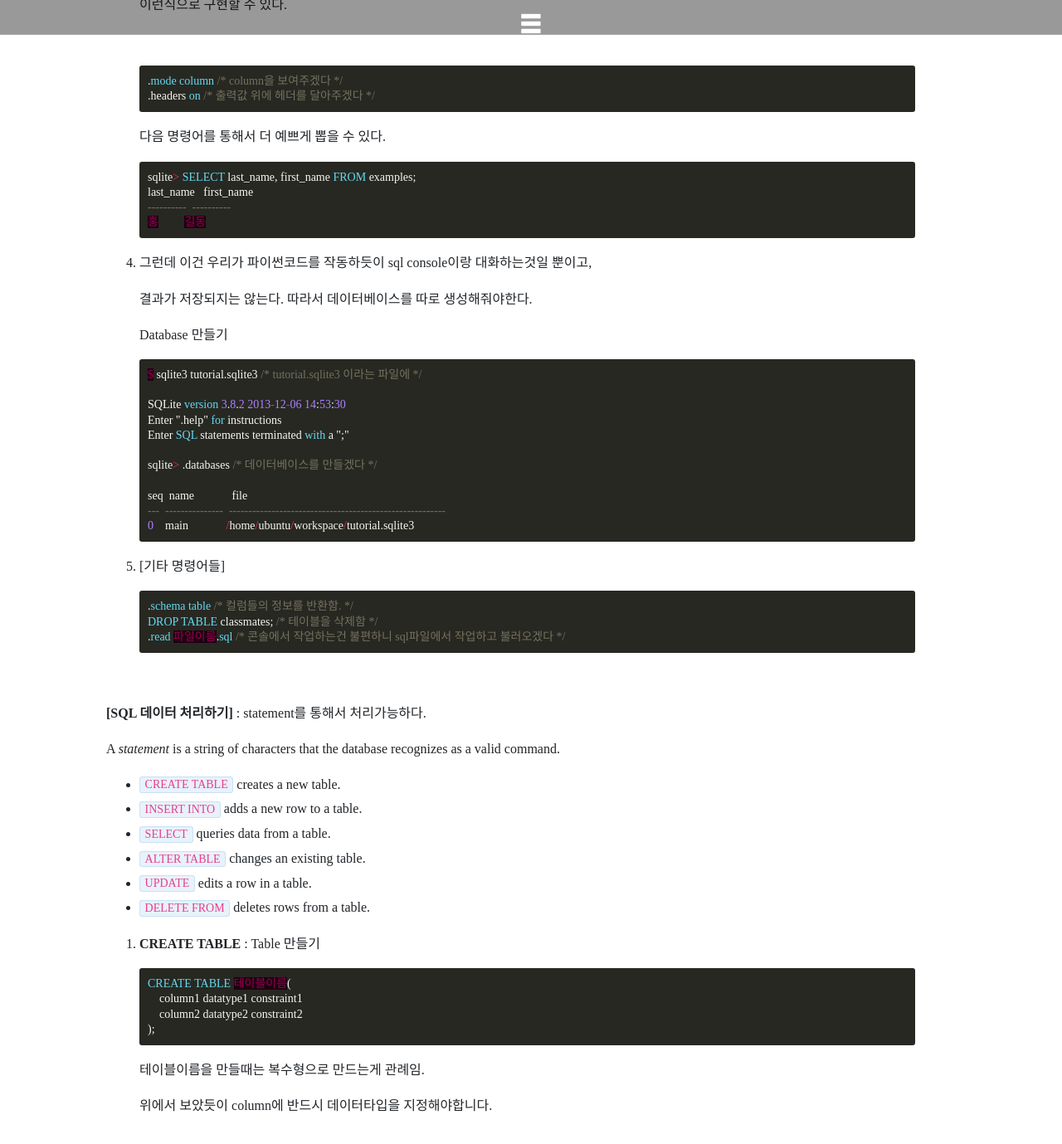
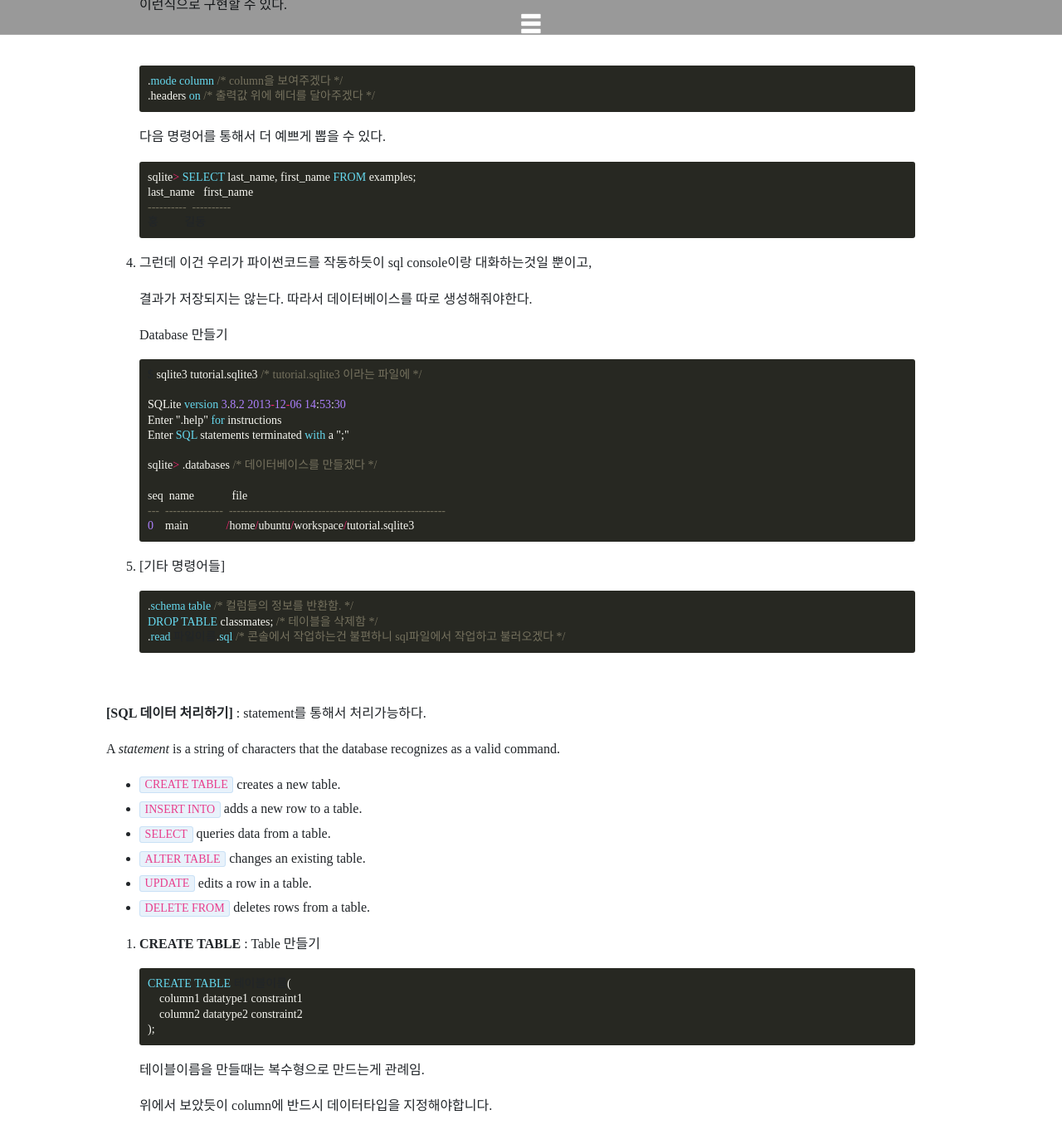
Before and after one commit to DongChanS/DongChanS.github.io, a Jekyll site: the page built from _posts/2019-01-30-23.md, in a window 1280 px wide and 1400 px high, scrolled down 4655 px. Shown: the top 1379 px of the window at 83% size. Built offline with Jekyll 4.4.1, drawn with Linux system fonts in a browser that asks for light colours; nearby versions of some CDN libraries; some web fonts are replaced; comment, search, counter and statistics services are not loaded.

Commit message:
Update monokai.scss

```diff
--- a/_sass/monokai.scss
+++ b/_sass/monokai.scss
@@ -2,7 +2,7 @@ pre.highlight,
 .highlight pre { background-color: #272822; }
 .highlight .hll { background-color: #272822; }
 .highlight .c { color: #75715e } /* Comment */
-.highlight .err { color: #960050; background-color: #1e0010 } /* Error */
+/*.highlight .err { color: #960050; background-color: #1e0010 }*/ /* Error */
 .highlight .k { color: #66d9ef } /* Keyword */
 .highlight .l { color: #ae81ff } /* Literal */
 .highlight .n { color: #f8f8f2 } /* Name */
```
